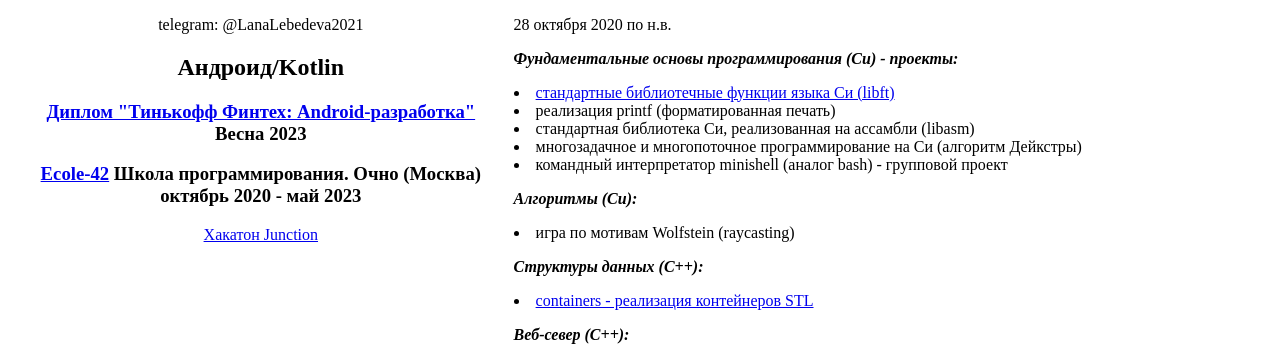
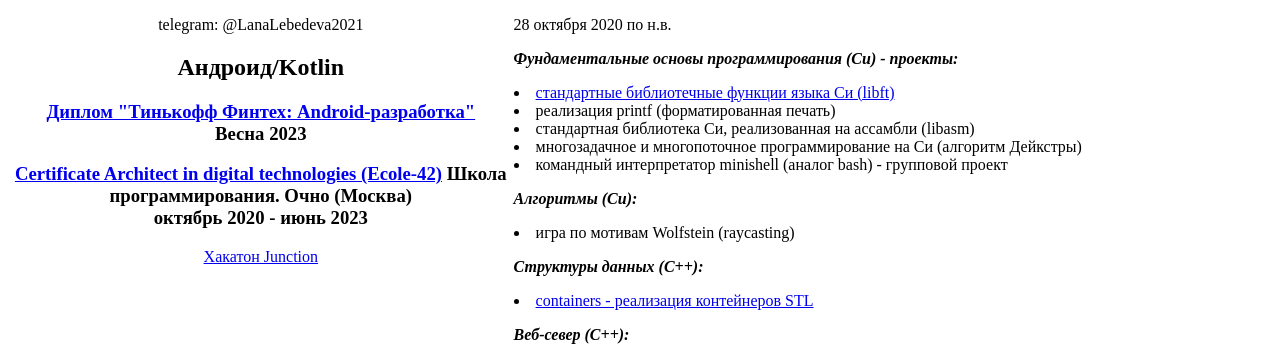
Before and after one commit to LanaLebedeva/LanaLebedeva.github.io, a plain HTML site: page index.html in a window 1280 px wide. Shown: the part 435-792 px from the top of the page. Drawn offline with Linux system fonts and the light colour scheme.

Commit message:
add: certificate Ecole-42

```diff
--- a/index.html
+++ b/index.html
@@ -20,9 +20,9 @@
     </h3>
 
     <h3>
-        <a href="https://42.fr/en/alumni/">Ecole-42</a>
+        <a href="certificate_mlaureen.pdf">Certificate Architect in digital technologies (Ecole-42)</a>
         Школа программирования. Очно (Москва)<br>
-        октябрь 2020 - май 2023
+        октябрь 2020 - июнь 2023
     </h3>
 
     <a href="https://app.hackjunction.com/projects/junction-2020-connected/view/5fa64bcad4f24e0047e8e8c7">Xакатон
```
Also changed, not shown: 1 other file.
